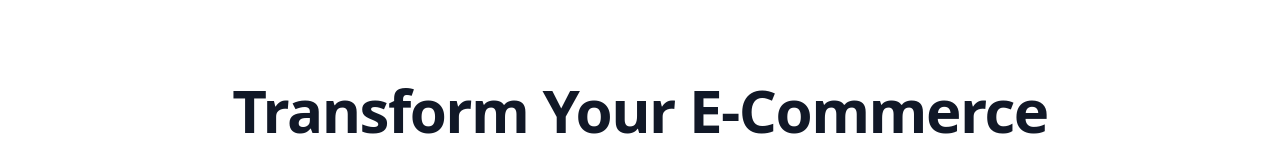
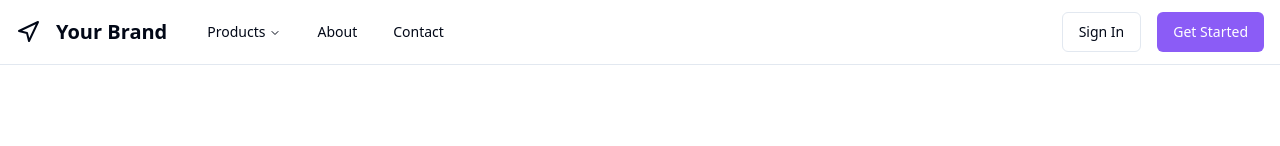
Before and after one commit to J-for-Jahan/s-3382, a React (Vite) app: page / in a window 1280 px wide. Shown: the top 146 px of the page. Built offline with nearby package versions, Linux system fonts and the light colour scheme.

Commit message:
Add navbar component
Implement a navbar with appropriate options or links to enhance navigation in the application.
[skip gpt_engineer]

```diff
--- /dev/null
+++ b/src/components/Navbar.tsx
@@ -0,0 +1,111 @@
+import { Navigation } from "lucide-react";
+import { Button } from "./ui/button";
+import {
+  NavigationMenu,
+  NavigationMenuContent,
+  NavigationMenuItem,
+  NavigationMenuLink,
+  NavigationMenuList,
+  NavigationMenuTrigger,
+} from "./ui/navigation-menu";
+import { cn } from "@/lib/utils";
+import React from "react";
+import { Link } from "react-router-dom";
+
+const Navbar = () => {
+  return (
+    <nav className="border-b">
+      <div className="flex h-16 items-center px-4 container mx-auto">
+        <div className="flex items-center space-x-4">
+          <Navigation className="h-6 w-6" />
+          <span className="text-xl font-bold">Your Brand</span>
+        </div>
+
+        <NavigationMenu className="mx-6 hidden md:flex">
+          <NavigationMenuList>
+            <NavigationMenuItem>
+              <NavigationMenuTrigger>Products</NavigationMenuTrigger>
+              <NavigationMenuContent>
+                <ul className="grid w-[400px] gap-3 p-4 md:w-[500px] md:grid-cols-2 lg:w-[600px]">
+                  {[
+                    {
+                      title: "Features",
+                      href: "#features",
+                      description: "Explore our product features",
+                    },
+                    {
+                      title: "Pricing",
+                      href: "#pricing",
+                      description: "Check our competitive pricing",
+                    },
+                    {
+                      title: "Solutions",
+                      href: "#solutions",
+                      description: "Industry-specific solutions",
+                    },
+                    {
+                      title: "Enterprise",
+                      href: "#enterprise",
+                      description: "Solutions for large organizations",
+                    },
+                  ].map((item) => (
+                    <ListItem
+                      key={item.title}
+                      title={item.title}
+                      href={item.href}
+                    >
+                      {item.description}
+                    </ListItem>
+                  ))}
+                </ul>
+              </NavigationMenuContent>
+            </NavigationMenuItem>
+            <NavigationMenuItem>
+              <Link to="/about" className="group inline-flex h-10 w-max items-center justify-center rounded-md bg-background px-4 py-2 text-sm font-medium transition-colors hover:bg-accent hover:text-accent-foreground focus:bg-accent focus:text-accent-foreground focus:outline-none disabled:pointer-events-none disabled:opacity-50 data-[active]:bg-accent/50 data-[state=open]:bg-accent/50">
+                About
+              </Link>
+            </NavigationMenuItem>
+            <NavigationMenuItem>
+              <Link to="/contact" className="group inline-flex h-10 w-max items-center justify-center rounded-md bg-background px-4 py-2 text-sm font-medium transition-colors hover:bg-accent hover:text-accent-foreground focus:bg-accent focus:text-accent-foreground focus:outline-none disabled:pointer-events-none disabled:opacity-50 data-[active]:bg-accent/50 data-[state=open]:bg-accent/50">
+                Contact
+              </Link>
+            </NavigationMenuItem>
+          </NavigationMenuList>
+        </NavigationMenu>
+
+        <div className="ml-auto flex items-center space-x-4">
+          <Button variant="outline">Sign In</Button>
+          <Button>Get Started</Button>
+        </div>
+      </div>
+    </nav>
+  );
+};
+
+const ListItem = React.forwardRef<
+  React.ElementRef<"a">,
+  React.ComponentPropsWithoutRef<"a">
+>(({ className, title, children, ...props }, ref) => {
+  return (
+    <li>
+      <NavigationMenuLink asChild>
+        <a
+          ref={ref}
+          className={cn(
+            "block select-none space-y-1 rounded-md p-3 leading-none no-underline outline-none transition-colors hover:bg-accent hover:text-accent-foreground focus:bg-accent focus:text-accent-foreground",
+            className
+          )}
+          {...props}
+        >
+          <div className="text-sm font-medium leading-none">{title}</div>
+          <p className="line-clamp-2 text-sm leading-snug text-muted-foreground">
+            {children}
+          </p>
+        </a>
+      </NavigationMenuLink>
+    </li>
+  );
+});
+ListItem.displayName = "ListItem";
+
+export default Navbar;
--- a/src/pages/Index.tsx
+++ b/src/pages/Index.tsx
@@ -2,10 +2,12 @@ import { Hero } from "@/components/Hero";
 import { Features } from "@/components/Features";
 import { Testimonials } from "@/components/Testimonials";
 import { Footer } from "@/components/Footer";
+import Navbar from "@/components/Navbar";
 
 const Index = () => {
   return (
     <div className="min-h-screen">
+      <Navbar />
       <Hero />
       <Features />
       <Testimonials />
```
